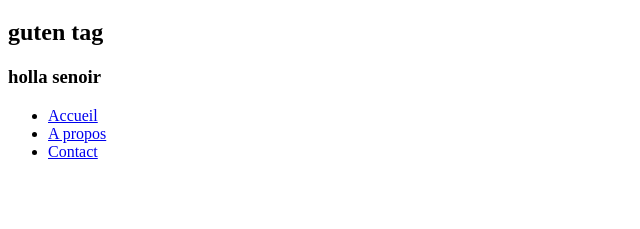
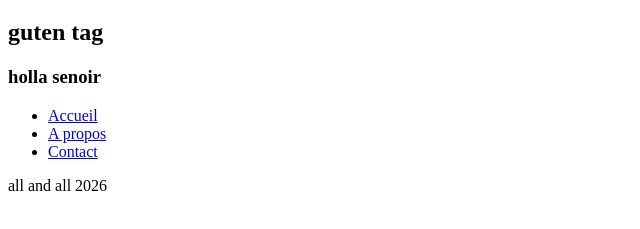
Before and after one commit to mokhtarkr01/Test, a plain HTML site: page index.html in a window 1280 px wide. Shown: the part 61-290 px from the top of the page, without its empty margins (0-640 px from the left). Drawn offline with Linux system fonts and the light colour scheme.

Commit message:
modified footer in the main branch

```diff
--- a/index.html
+++ b/index.html
@@ -18,4 +18,7 @@
         <li><a href="#home">Contact</a></li>
     </ul>
 </nav>
+<footer>
+    <p>all and all 2026</p>
+</footer>
 </html>
```
